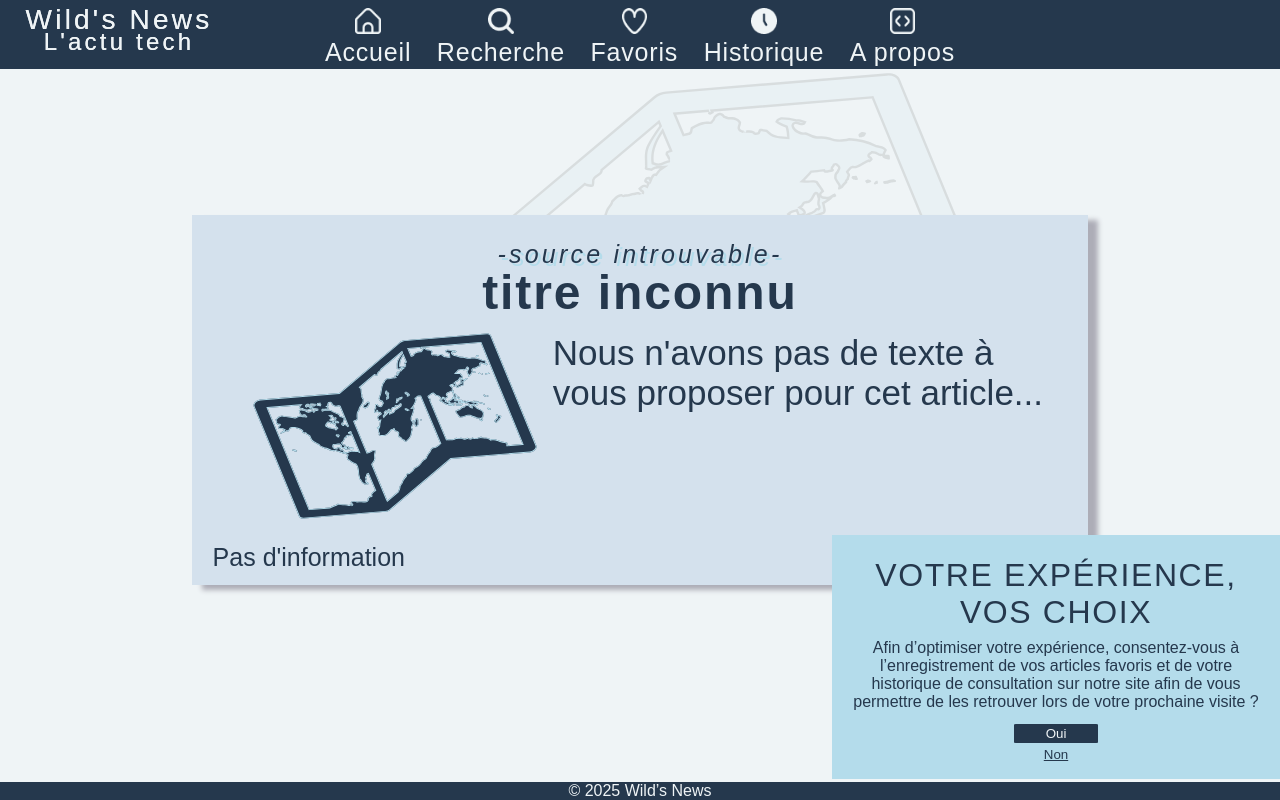
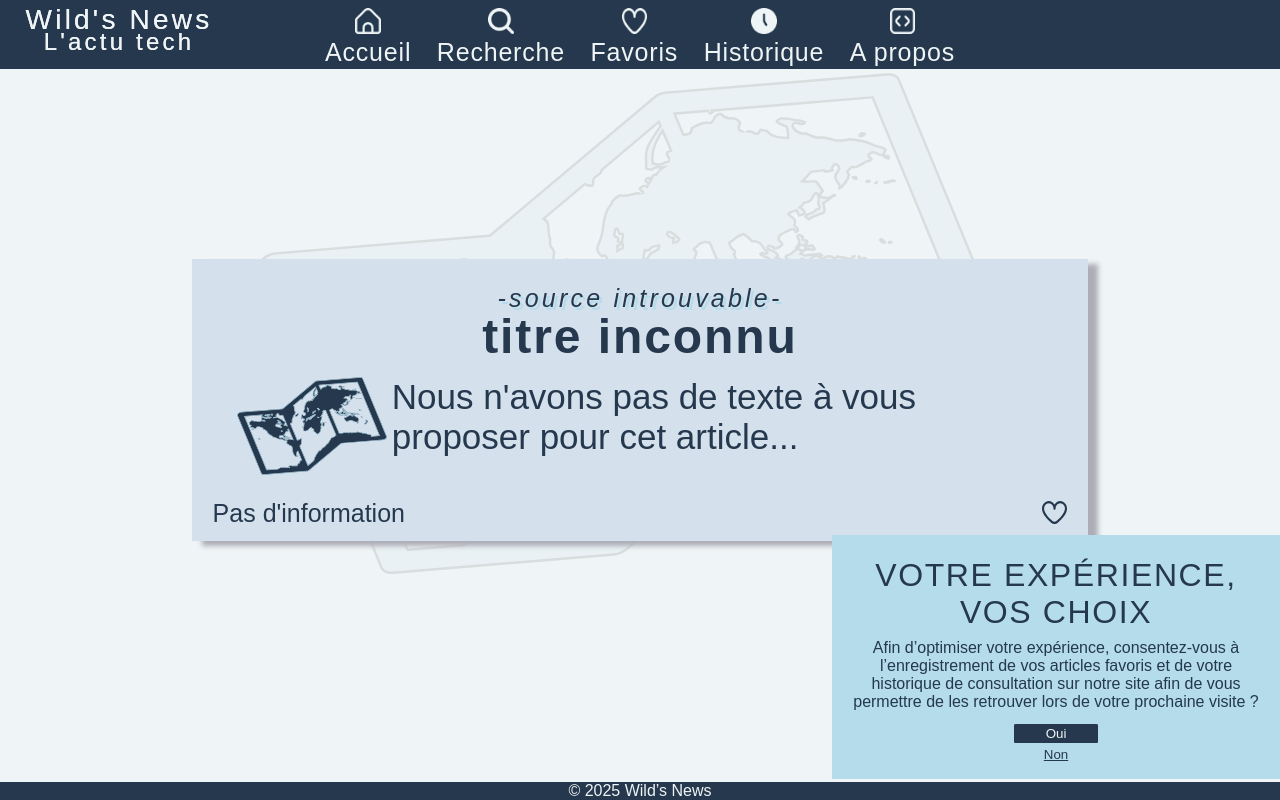
Before and after one commit to WildCodeSchool/2024-12-orleans-cda-project2-team-b, a React (Vite) app: page /historique-choisi/1 in a window 1280 px wide. Built offline with nearby package versions, Linux system fonts and the light colour scheme; no server answers; a web font is replaced by a local one.

Commit message:
fix display img

```diff
--- a/src/pages/display-article.scss
+++ b/src/pages/display-article.scss
@@ -41,7 +41,8 @@
       text-shadow: 3px 3px vars.$color-details;
     }
     img {
-      width: 90%;
+      width: 9.375rem;
+      margin-right: 0.313rem;
       grid-area: 3/1/4/2;
       justify-self: center;
       align-self: center;
```
